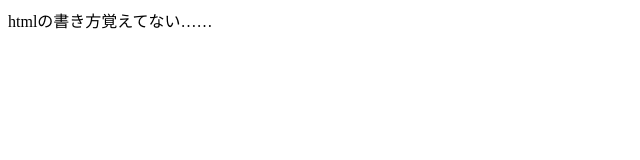
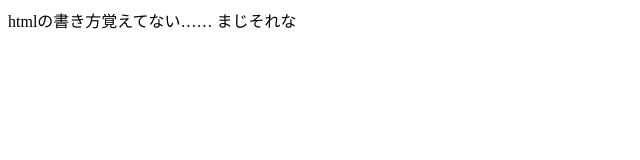
Before and after one commit to tasu9ex/20230421-test, a plain HTML site: page index.html in a window 1280 px wide. Shown: the full height of the page, 0-640 px from the left. Drawn offline with Linux system fonts and the light colour scheme.

Commit message:
だよね～
わかる～

```diff
--- a/index.html
+++ b/index.html
@@ -6,5 +6,6 @@
   </head>
   <body>
   htmlの書き方覚えてない……
+    まじそれな
   </body>
 </html>
```
